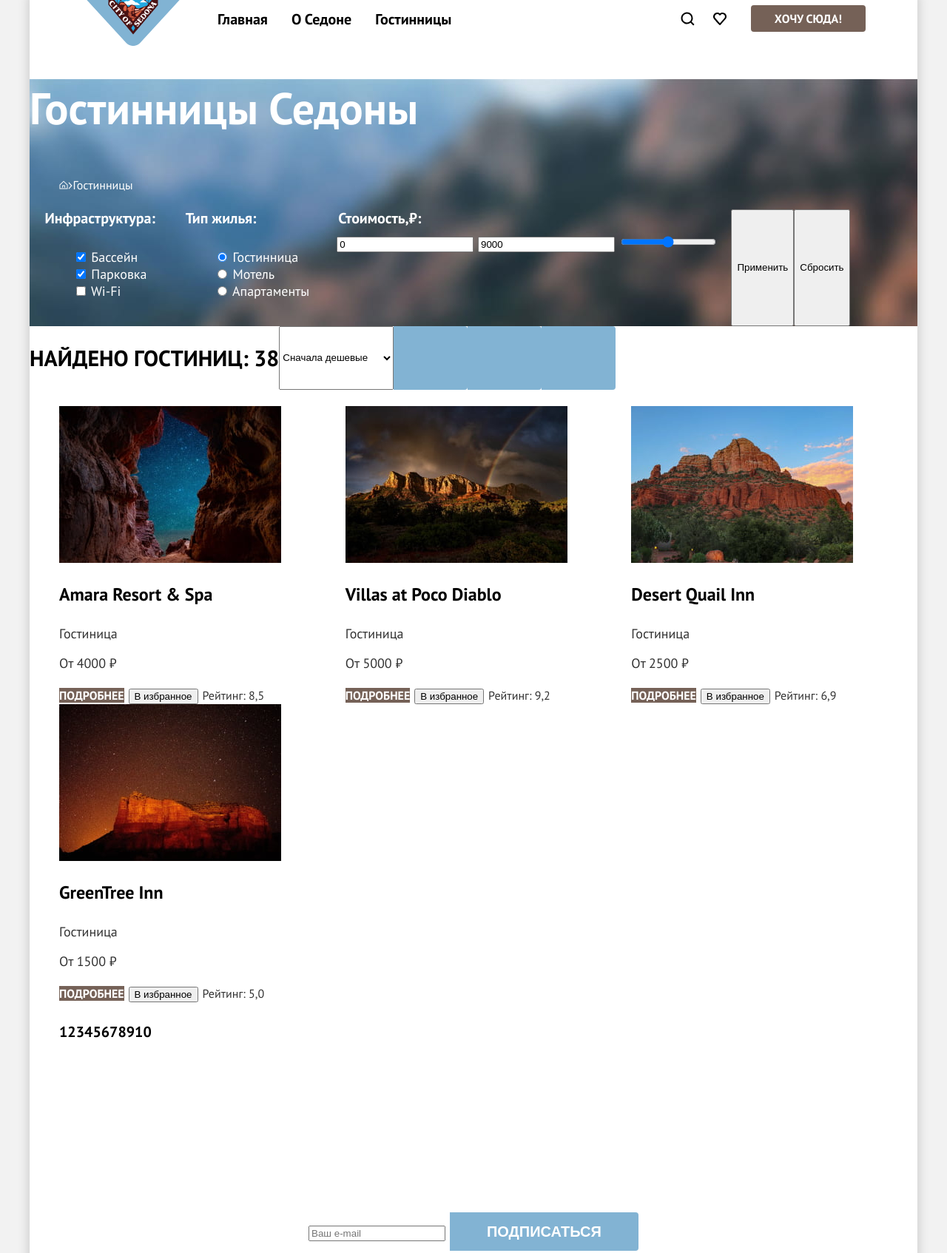
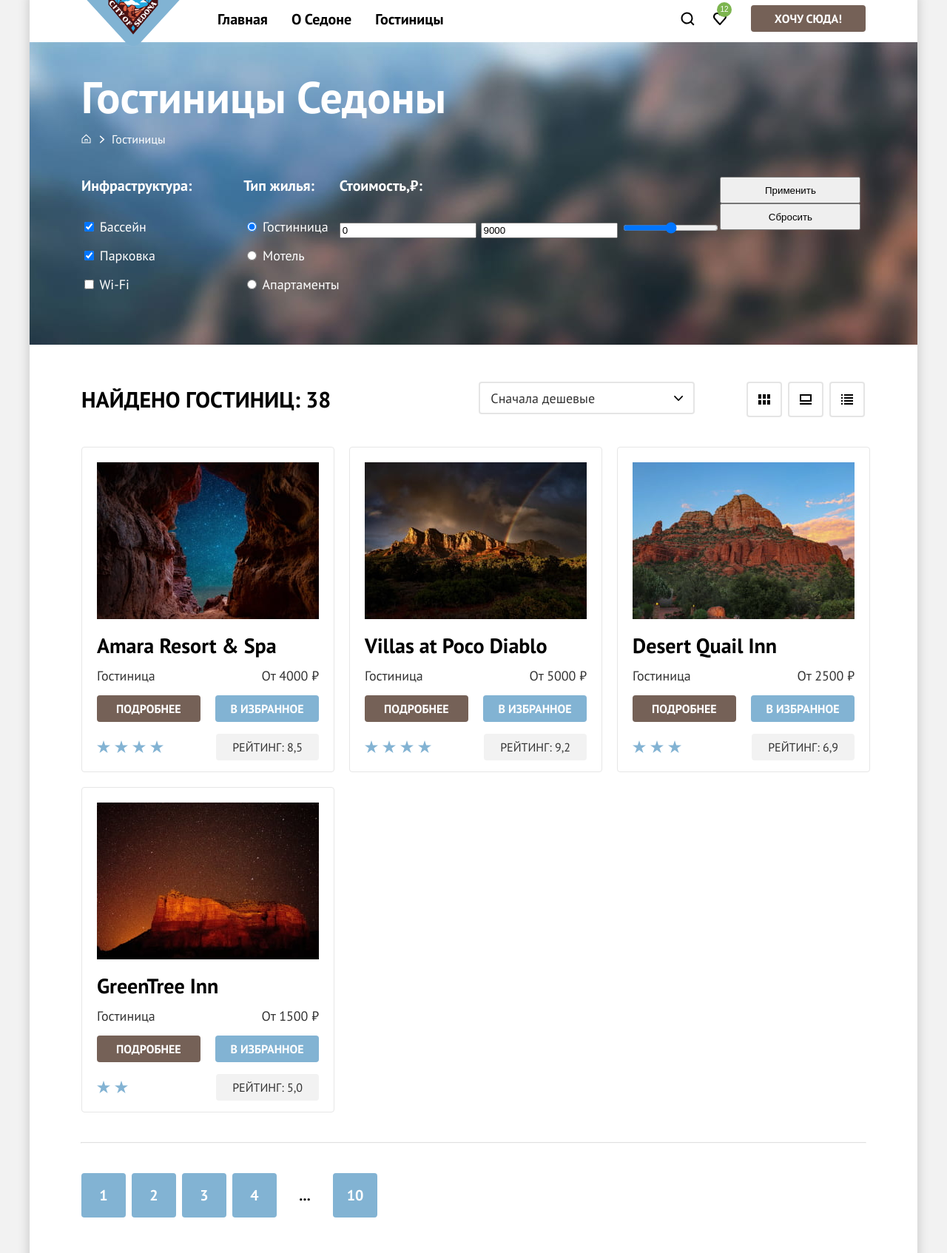
Before and after one commit to htmlacademy-htmlcss/2217743-sedona-35, a plain HTML site: page catalog.html in a window 1280 px wide. Shown: the part 8-1702 px from the top of the page at 74% size. Drawn offline with Linux system fonts and the light colour scheme.

Commit message:
добавляет стили кталогу

```diff
--- a/catalog.html
+++ b/catalog.html
@@ -7,6 +7,7 @@
     <meta name="viewport" content="width=device-width, initial-scale=1.0">
     <title>Гостинницы</title>
     <link rel="stylesheet" href="styles/style.css">
+    <link rel="icon" href="images/favicon.svg">
   </head>
 
   <body>
@@ -23,7 +24,7 @@
             <a href="#" class="navigation-link">О Седоне</a>
           </li>
           <li class="navigation-item">
-            <a href="catalog.html" class="navigation-link">Гостинницы</a>
+            <a href="catalog.html" class="navigation-link">Гостиницы</a>
           </li>
         </ul>
 
@@ -31,13 +32,14 @@
           <li class="navigation-user-item">
             <a href="#" class="navigation-link navigation-link-current">
               <img src="images/search.svg" alt="Поиск" width="20" height="20">
-              <!--  <span class="visually-hidden">Поиск</span>-->
+              <span class="visually-hidden">Поиск</span>
             </a>
           </li>
           <li class="navigation-user-item">
-            <button class="button-like">
+            <button class="button-like" type="button">
               <img src="images/heart.svg" alt="Поставить лайк" width="20" height="20">
-              <!--<span class="visually-hidden">Лайк</span>-->
+              <span class="likes-number">12</span>
+              <span class="visually-hidden">Лайк</span>
             </button>
           </li>
         </ul>
@@ -47,21 +49,18 @@
 
     <main class="catalog-page">
       <section class="selection-hotels">
-        <h1>Гостинницы Седоны</h1>
+        <h1>Гостиницы Седоны</h1>
         <ul class="breadcrumbs">
           <li>
-            <a href="index.html"><img src="images/catalog/home.svg" width="12" height="12" alt="Главная"></a>
+            <a href="index.html"><img src="images/catalog/home.svg" width="13" height="13" alt="Главная"></a>
           </li>
           <li>
-            <img src="images/catalog/halfRow.svg" width="6.39" height="9.94">
-          </li>
-          <li>
-            <a href="catalog.html">Гостинницы</a>
+            <a href="catalog.html">Гостиницы</a>
           </li>
         </ul>
 
         <form action="" method="get" class="form-catalog">
-          <fieldset class="catalog-filter">
+          <fieldset class="catalog-filter catalog-filter-Infrastructure">
             <legend class="catalog-filter-title">Инфраструктура:</legend>
             <ul class="catalog-filter-list">
               <li class="catalog-filter-item">
@@ -120,8 +119,10 @@
             </label>
           </fieldset>
 
+          <div class="catalog-filter-buttons">
             <button class="accept-button">Применить</button>
             <button class="cancel-button">Сбросить</button>
+          </div>
         </form>
       </section>
 
@@ -132,13 +133,13 @@
           <option value="expensive">Сначала дорогие</option>
           <option value="popular">Сначала Популярное</option>
         </select>
-        <a href="#" class="button table">
+        <a href="#" class="button-table cards">
           <span class="visually-hidden">Показать карточки</span>
         </a>
-        <a href="#" class="button slide">
+        <a href="#" class="button-table slide">
           <span class="visually-hidden">Показать слайдом</span>
         </a>
-        <a href="#" class="button">
+        <a href="#" class="button-table column">
           <span class="visually-hidden">Показать списком</span>
         </a>
       </section>
@@ -146,6 +147,7 @@
       <section class="hotels-result">
         <ul class="product-list">
           <li class="product-card">
+            <div class="card-content">
               <a href="#" class="product-card-link">
                 <img src="images/catalog/hotel-1.jpg" width="300" height="212" alt="Amara Resort & Spa"
                   class="product-card-image">
@@ -156,8 +158,10 @@
               <a href="#" class="more-detailed-link">Подробнее</a>
               <button class="favorites-button">В избранное</button>
               <span class="rating-hotel">Рейтинг: 8,5</span>
+            </div>
           </li>
           <li class="product-card">
+            <div class="card-content">
               <a href="#" class="product-card-link">
                 <img src="images/catalog/hotel-2.jpg" width="300" height="212" alt="Villas at Poco Diablo"
                   class="product-card-image">
@@ -168,8 +172,10 @@
               <a href="#" class="more-detailed-link">Подробнее</a>
               <button class="favorites-button">В избранное</button>
               <span class="rating-hotel">Рейтинг: 9,2</span>
+            </div>
           </li>
           <li class="product-card">
+            <div class="card-content">
               <a href="#" class="product-card-link">
                 <img src="images/catalog/hotel-3.jpg" width="300" height="212" alt="Desert Quail Inn"
                   class="product-card-image">
@@ -180,8 +186,10 @@
               <a href="#" class="more-detailed-link">Подробнее</a>
               <button class="favorites-button">В избранное</button>
               <span class="rating-hotel">Рейтинг: 6,9</span>
+            </div>
           </li>
           <li class="product-card">
+            <div class="card-content">
               <a href="#" class="product-card-link">
                 <img src="images/catalog/hotel-4.jpg" width="300" height="212" alt="GreenTree Inn"
                   class="product-card-image">
@@ -192,9 +200,12 @@
               <a href="#" class="more-detailed-link">Подробнее</a>
               <button class="favorites-button">В избранное</button>
               <span class="rating-hotel">Рейтинг: 5,0</span>
+            </div>
           </li>
         </ul>
       </section>
+
+      <hr class="line">
 
       <section class="pagination">
         <ul class="pagination-list">
@@ -202,20 +213,16 @@
           <li class="pagination-item"><a href="" class="pagination-current">2</a></li>
           <li class="pagination-item"><a href="" class="pagination-current">3</a></li>
           <li class="pagination-item"><a href="" class="pagination-current">4</a></li>
-          <li class="pagination-item"><a href="" class="pagination-current">5</a></li>
-          <li class="pagination-item"><a href="" class="pagination-current">6</a></li>
-          <li class="pagination-item"><a href="" class="pagination-current">7</a></li>
-          <li class="pagination-item"><a href="" class="pagination-current">8</a></li>
-          <li class="pagination-item"><a href="" class="pagination-current">9</a></li>
+          <li class="pagination-item"><a href="" class="pagination-current">...</a></li>
           <li class="pagination-item"><a href="" class="pagination-current">10</a></li>
         </ul>
       </section>
 
-      <aside class="aside-catalog">
+      <aside class="aside-main aside-catalog">
         <section class="mailing">
           <h2>Подпишитесь на рассылку</h2>
-          <p>Только полезная информация и никакого спама, честное бойскаутское!</p>
-          <form action="post">
+          <p>Только полезная информация и никакого спама,<br>честное бойскаутское!</p>
+          <form action="post" class="form-subscribe">
             <label for="mailing-post">
               <input type="email" placeholder="Ваш e-mail" id="mailing-post" name="mailing-post">
             </label>
--- a/styles/style.css
+++ b/styles/style.css
@@ -68,6 +68,10 @@ body {
   top: 11px;
 }
 
+.button-like:hover .likes-number{
+  background-color: red;
+}
+
 .navigation-item {
   margin: auto;
   padding: 20px 16px;
@@ -103,6 +107,11 @@ body {
   line-height: 24px;
 }
 
+.navigation-list .navigation-link:hover {
+  border-bottom: 2px solid #756257;
+  padding-bottom: 16px;
+}
+
 .page-header {
   background: white;
   color: black;
@@ -129,6 +138,15 @@ body {
   border: none;
   text-align: center;
   margin-bottom: 24px;
+}
+
+.navigation-btn:hover {
+  background: #615048;
+}
+
+.navigation-btn:active {
+  background: #756157;
+  color: rgba(255, 255, 255, 0.3);
 }
 
 .definition {
@@ -334,9 +352,25 @@ body {
   cursor: pointer;
 }
 
+.btn-modal-window:hover {
+  background: #615048;
+}
+
+.btn-modal-window:active {
+  background: #756157;
+  color: rgba(255, 255, 255, 0.3);
+}
+
 .aside-main {
   background-image: url(../images/Subscribe.jpg);
   background-repeat: no-repeat;
+}
+
+.form-subscribe input::placeholder {
+  font-weight: 400;
+  font-size: 18px;
+  line-height: 24px;
+  padding-left: 20px;
 }
 
 .mailing {
@@ -393,6 +427,15 @@ body {
   cursor: pointer;
 }
 
+.button:hover {
+  background: #68A2CA;
+}
+
+.button:active {
+  background: #82B3D3;
+  color: rgba(255, 255, 255, 0.3);
+}
+
 .phone {
   font-weight: 400;
   font-size: 40px;
@@ -401,6 +444,13 @@ body {
   text-decoration: none;
 }
 
+.phone:hover {
+  color: #756157;
+}
+
+.phone:active {
+  color: rgba(117, 97, 87, 0.3);
+}
 
 /*Стили для catalog.html*/
 .catalog-page {
@@ -410,6 +460,7 @@ body {
 .selection-hotels {
   background-image: url(../images/catalog/filter.jpg);
   background-repeat: no-repeat;
+  padding: 35px 70px 70px;
 }
 
 .selection-hotels h1 {
@@ -417,19 +468,33 @@ body {
   font-size: 60px;
   line-height: 78px;
   color: white;
+  margin: 0;
+  margin-bottom: 8px;
 }
 
 .breadcrumbs {
   display: flex;
   list-style: none;
+  padding: 0;
+  margin: 0;
+  background-image: url(../images/catalog/halfRow.svg);
+  background-repeat: no-repeat;
+  background-position: 24px 5px;
+  margin-bottom: 40px;
+}
+
+.breadcrumbs li {
+  margin-right: 28px;
 }
 
 .breadcrumbs a {
+  font-family: 'PT Sans';
   color: white;
   text-decoration: none;
   font-weight: 400;
   font-size: 16px;
   line-height: 21px;
+  display: block;
 }
 
 .form-catalog {
@@ -438,6 +503,12 @@ body {
 
 .catalog-filter {
   border: none;
+  margin: 0;
+  padding: 0;
+}
+
+.catalog-filter-Infrastructure {
+  margin-right: 70px;
 }
 
 .catalog-filter-title {
@@ -445,10 +516,14 @@ body {
   font-size: 20px;
   line-height: 24px;
   color: white;
+  padding: 0;
+  margin-bottom: 32px;
 }
 
 .catalog-filter-list {
   list-style: none;
+  margin: 0;
+  padding: 0;
 }
 
 .catalog-filter-item {
@@ -458,8 +533,61 @@ body {
   line-height: 23px;
 }
 
+.catalog-filter-item:not(:last-child) {
+  margin-bottom: 16px;
+}
+
+.catalog-filter-buttons {
+  display: flex;
+  flex-direction: column;
+}
+
+.accept-button {
+  width: 190px;
+  height: 36px;
+}
+
+.cancel-button {
+  width: 190px;
+  height: 36px;
+}
+
 .hotels-filter {
   display: flex;
+  padding: 50px 70px 0;
+}
+
+.button-table {
+  width: 44px;
+  height: 44px;
+  border: 2px solid #E5E5E5;
+  border-radius: 4px;
+}
+
+.button-table:hover {
+  border: 2px solid black;
+}
+
+.cards {
+  background-image: url(../images/catalog/cards.svg);
+  background-repeat: no-repeat;
+  background-position: 50% 50%;
+}
+
+.slide {
+  background-image: url(../images/catalog/slide.svg);
+  background-repeat: no-repeat;
+  background-position: 50% 50%;
+}
+
+.column {
+  background-image: url(../images/catalog/column.svg);
+  background-repeat: no-repeat;
+  background-position: 50% 50%;
+}
+
+.button-table:not(:last-child) {
+  margin-right: 8px;
 }
 
 .heading-result {
@@ -468,23 +596,102 @@ body {
   line-height: 36px;
   text-transform: uppercase;
   color: black;
+  padding: 0;
+  margin: auto 0;
+  margin-right: 200px;
+}
+
+.select-control {
+  font-family: 'PT Sans';
+  width: 292px;
+  height: 44px;
+  margin-right: 70px;
+  border: 2px solid #E5E5E5;
+  border-radius: 4px;
+  font-weight: 400;
+  font-size: 18px;
+  line-height: 21px;
+  color: #333333;
+  padding: 0 14px;
+  appearance: none;
+  background: url(../images/arrowSelect.svg) no-repeat right;
+  background-position-x: calc(100% - 14px);
+}
+
+.select-control:hover {
+  border: 2px solid #68A2CA;
+}
+
+.select-control:focus {
+  border: 2px solid #68A2CA;
+}
+
+.select-control:active {
+  border: 2px solid #3F5E72;
+}
+
+.hotels-result {
+  margin: 40px 70px;
 }
 
 .product-list {
   list-style: none;
   display: grid;
   grid-template-columns: repeat(3, 1fr);
+  margin: 0;
+  padding: 0;
+  gap: 20px;
+}
+
+.product-card {
+  width: 340px;
+  height: 438px;
+  border: 1px solid #E6E6E6;
+  border-radius: 4px;
+}
+
+.card-content {
+  margin: 20px;
+  display: flex;
+  flex-wrap: wrap;
+  justify-content: space-between;
+}
+
+.product-card:nth-child(1) .card-content {
+  background-image: url(../images/catalog/stars-4.svg);
+  background-repeat: no-repeat;
+  background-position: 0 100%;
+}
+
+.product-card:nth-child(2) .card-content {
+  background-image: url(../images/catalog/stars-4.svg);
+  background-repeat: no-repeat;
+  background-position: 0 100%;
+}
+
+.product-card:nth-child(3) .card-content {
+  background-image: url(../images/catalog/stars-3.svg);
+  background-repeat: no-repeat;
+  background-position: 0 100%;
+}
+
+.product-card:nth-child(4) .card-content {
+  background-image: url(../images/catalog/stars-2.svg);
+  background-repeat: no-repeat;
+  background-position: 0 100%;
 }
 
 .product-card-link {
   text-decoration: none;
-}
-
-.product-card-title {
   font-weight: 700;
   font-size: 24px;
   line-height: 28px;
   color: black;
+}
+
+.product-card-title {
+  padding: 0;
+  margin: 16px 0;
 }
 
 .product-card-select {
@@ -492,13 +699,50 @@ body {
   font-size: 18px;
   line-height: 21px;
   color: #333333;
+  width: 50%;
+  padding: 0;
+  margin: 0;
+  margin-bottom: 16px;
+}
+
+.product-card-price {
+  text-align: right;
+}
+
+.favorites-button {
+  width: 140px;
+  height: 36px;
+  font-family: 'PT Sans';
+  background: #82B3D3;
+  border-radius: 4px;
+  border: none;
+  color: white;
+  text-transform: uppercase;
+  font-weight: 700;
+  font-size: 16px;
+  line-height: 20px;
+}
+
+.favorites-button:hover {
+  background: #68A2CA;
+}
+
+.favorites-button:active {
+  background: #82B3D3;
+  color: rgba(255, 255, 255, 0.3);
 }
 
 .rating-hotel {
   font-weight: 400;
   font-size: 16px;
   line-height: 20px;
+  text-transform: uppercase;
   color: #333333;
+  margin-top: 16px;
+  background: #F2F2F2;
+  border-radius: 4px;
+  margin-left: auto;
+  padding: 8px 22px;
 }
 
 .more-detailed-link {
@@ -509,24 +753,86 @@ body {
   text-transform: uppercase;
   color: white;
   background-color: #756157;
+  padding: 8px 26px;
+  border-radius: 4px;
+}
+
+.more-detailed-link:hover {
+  background: #615048;
+}
+
+.more-detailed-link:active {
+  background: #756157;
+  color: rgba(255, 255, 255, 0.3);
+}
+
+.line {
+  max-width: 1060px;
+  opacity: 0.3;
+  margin: 0 auto;
 }
 
 .pagination-list {
   list-style: none;
   display: flex;
+  padding: 0;
+  margin: 40px 70px 60px;
+}
+
+.pagination-item {
+  width: 60px;
+  height: 60px;
+  background: #82B3D3;
+  border-radius: 4px;
+}
+
+.pagination-item:hover {
+  background: #F2F2F2;
+}
+
+.pagination-item a:hover {
+  color: black;
+}
+
+.pagination-item:nth-child(5) {
+  background: none;
+}
+
+.pagination-item:nth-child(5) a{
+  color: black;
+  cursor: default;
+}
+
+.pagination-item:not(:last-child) {
+  margin-right: 8px;
 }
 
 .pagination-current {
   font-weight: 700;
   font-size: 20px;
-  line-height: 36px;
+  line-height: 60px;
   text-decoration: none;
-  color: black;
+  color: white;
   text-transform: uppercase;
+  display: block;
+  text-align: center;
 }
 
 .aside-catalog {
   text-align: center;
+  background-image: none;
+}
+
+.aside-catalog h2 {
+  color: black;
+}
+
+.aside-catalog p {
+  color: #333333;
+}
+
+.aside-catalog input {
+  background-color: #F2F2F2;
 }
 
 .social-link {
@@ -636,3 +942,6 @@ body {
   color: black;
   margin: 0;
 }
+
+
+/* стили каталога */
```
Also changed, not shown: index.html (+2 -1 lines), images/arrowSelect.svg (added), images/favicon.svg (added). Lines whose indentation alone changed are shown as unchanged.
